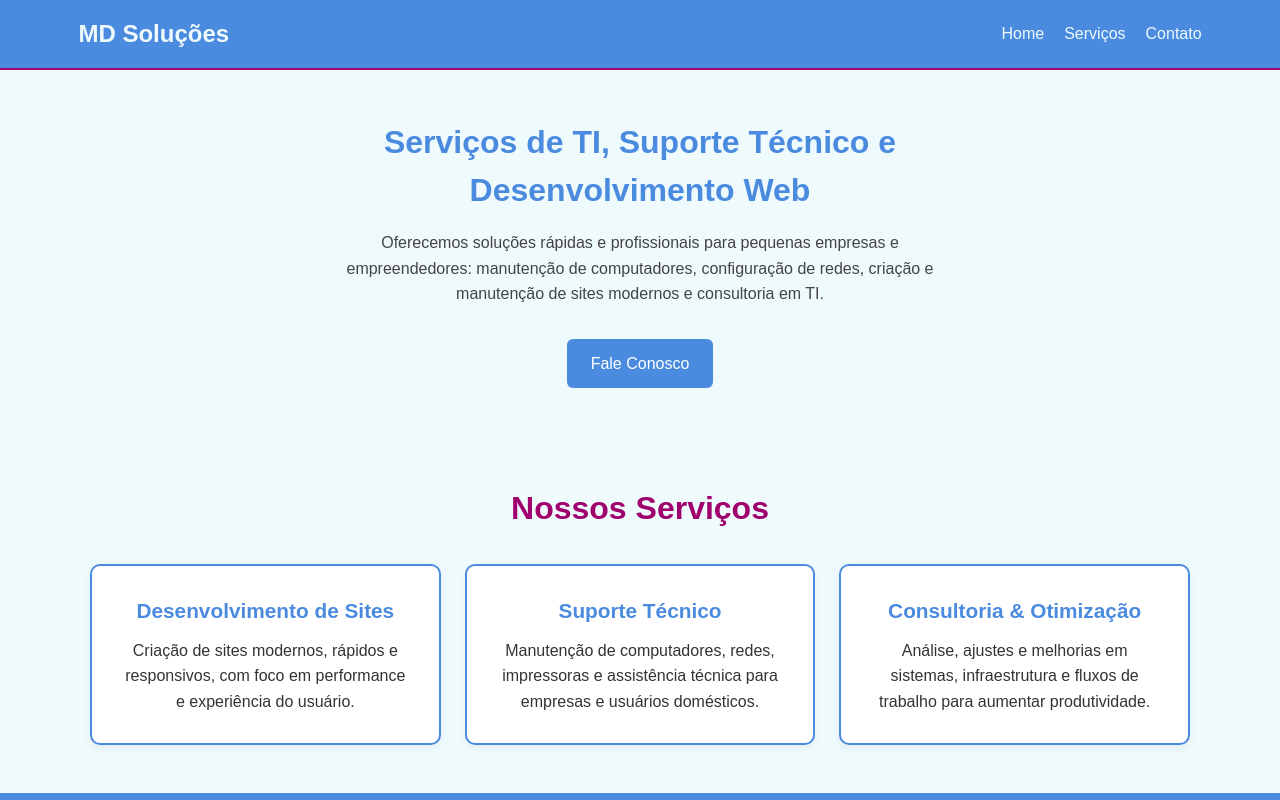
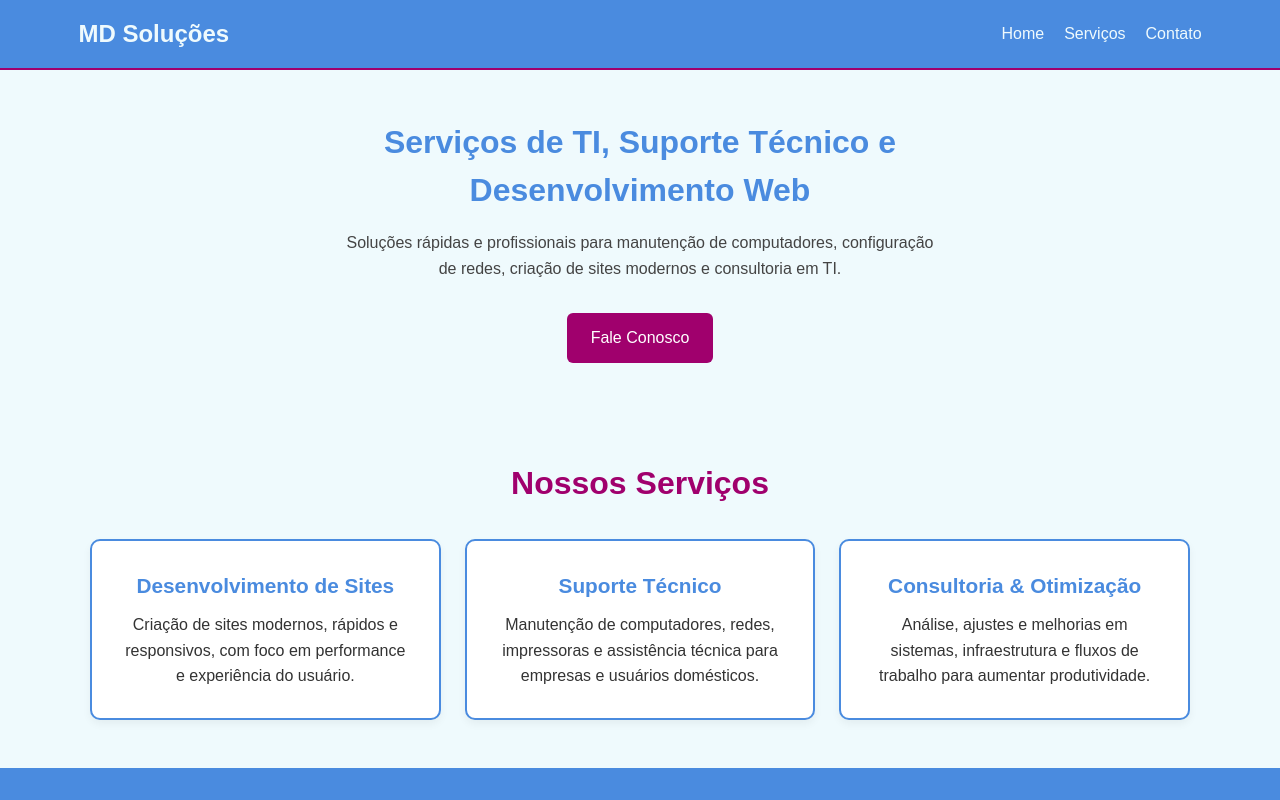
Before and after one commit to eduardomartins2/md-solucoes, a React (Vite) app: page / in a window 1280 px wide. Shown: the top 800 px of the page. Built offline with nearby package versions, Linux system fonts and the light colour scheme.

Commit message:
feat: add smooth entrance animation to Hero section using Framer Motion

```diff
--- a/package.json
+++ b/package.json
@@ -10,6 +10,7 @@
     "preview": "vite preview"
   },
   "dependencies": {
+    "framer-motion": "^12.23.26",
     "react": "^19.2.0",
     "react-dom": "^19.2.0"
   },
--- a/src/components/Hero/Hero.css
+++ b/src/components/Hero/Hero.css
@@ -1,7 +1,7 @@
 .hero {
   padding: 3rem 1.5rem;
   text-align: center;
-  background: #EFFAFD; /* azul-claro */
+  background: #EFFAFD; /* branco/azul-claro clean */
 }
 
 .hero-content {
@@ -13,29 +13,27 @@
   font-size: 2rem;
   font-weight: 700;
   margin-bottom: 1rem;
-  color: #4A8BDF; /* azul royal */
+  color: #4A8BDF; /* azul-royal */
 }
 
 .hero p {
   font-size: 1rem;
   line-height: 1.6;
   margin-bottom: 2rem;
-  color: #444; /* cinza escuro para boa leitura (neutro) */
+  color: #444;
 }
 
 .hero-btn {
   display: inline-block;
   padding: 0.8rem 1.5rem;
-  background: #4A8BDF; /* azul royal */
+  background: #A0006D; /* berinjela */
   color: white;
   border-radius: 6px;
   font-size: 1rem;
   text-decoration: none;
   transition: 0.3s ease-in-out;
-  border: 0;
-  cursor: pointer;
 }
 
 .hero-btn:hover {
-  background: #A0006D; /* berinjela */
+  box-shadow: 0 8px 20px rgba(0, 0, 0, 0.15);
 }
--- a/src/components/Hero/Hero.jsx
+++ b/src/components/Hero/Hero.jsx
@@ -1,20 +1,31 @@
 import "./Hero.css";
+import { motion } from "framer-motion";
 
 export default function Hero() {
   return (
     <section id="hero" className="hero">
-      <div className="hero-content">
+      <motion.div
+        className="hero-content"
+        initial={{ opacity: 0, y: 40 }}
+        animate={{ opacity: 1, y: 0 }}
+        transition={{ duration: 0.8, ease: "easeOut" }}
+      >
         <h1>Serviços de TI, Suporte Técnico e Desenvolvimento Web</h1>
+
         <p>
-          Oferecemos soluções rápidas e profissionais para pequenas empresas e
-          empreendedores: manutenção de computadores, configuração de redes,
-          criação e manutenção de sites modernos e consultoria em TI.
+          Soluções rápidas e profissionais para manutenção de computadores,
+          configuração de redes, criação de sites modernos e consultoria em TI.
         </p>
 
-        <a href="#contact" className="hero-btn">
+        <motion.a
+          href="#contact"
+          className="hero-btn"
+          whileHover={{ scale: 1.05 }}
+          whileTap={{ scale: 0.97 }}
+        >
           Fale Conosco
-        </a>
-      </div>
+        </motion.a>
+      </motion.div>
     </section>
   );
 }
```
Also changed, not shown: 1 other file (tests, documents, lock files or other folders).
